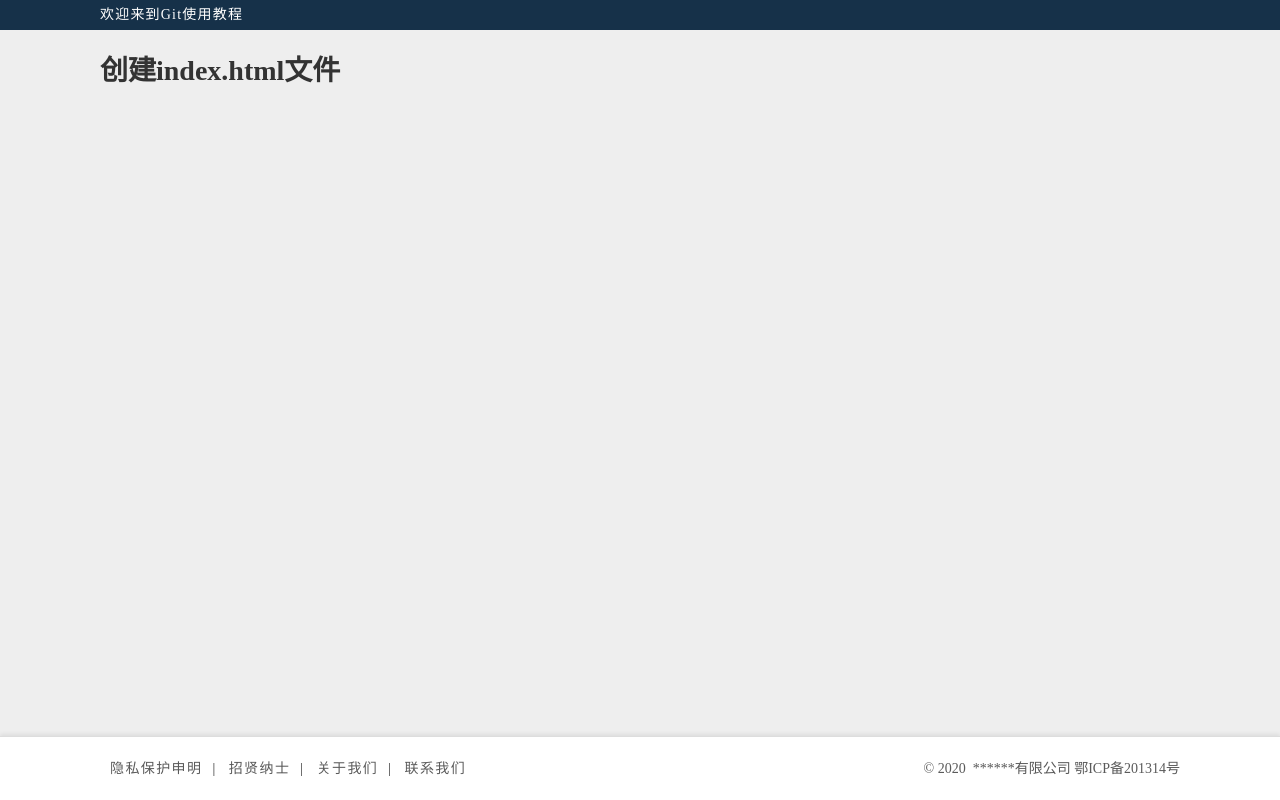
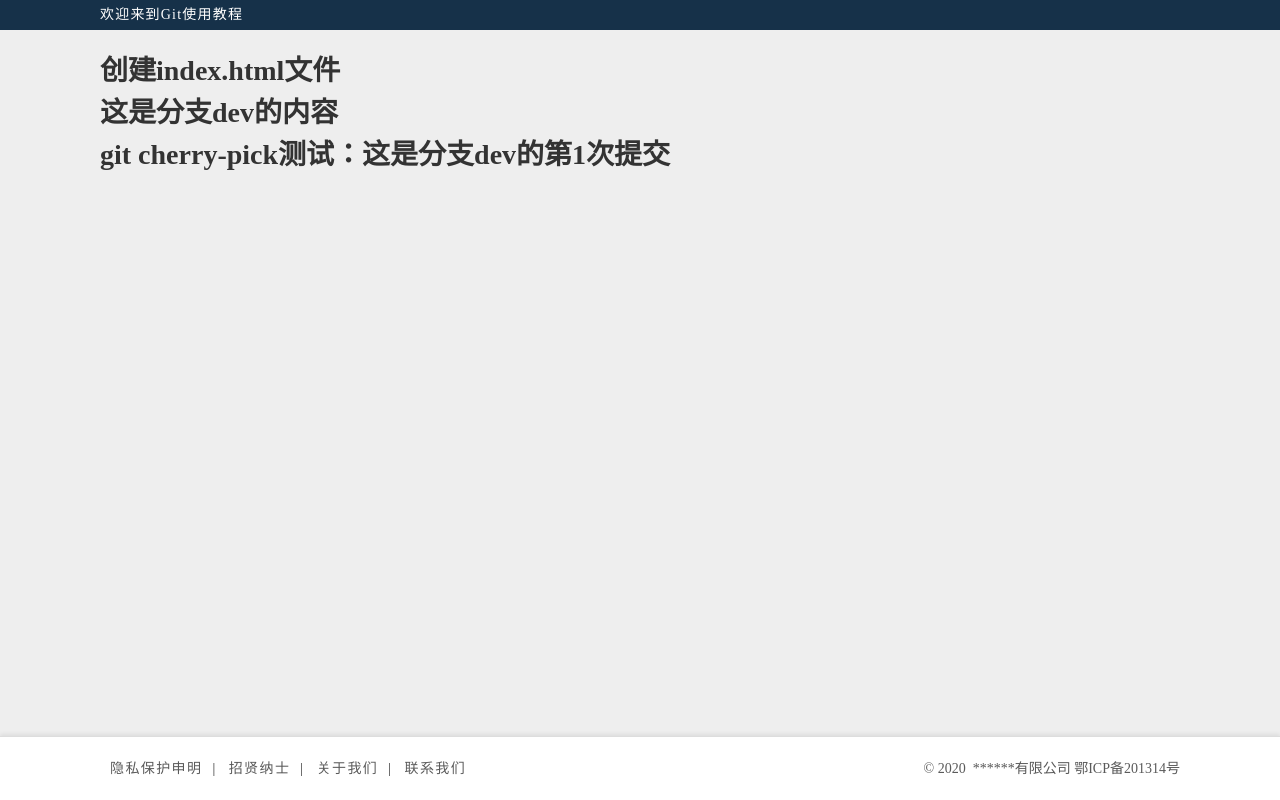
Before and after one commit to shiguang0116/git-demo, a plain HTML site: page src/index.html in a window 1280 px wide. Drawn offline with Linux system fonts and the light colour scheme.

Commit message:
创建dev分支并添加代码
git cherry-pick测试：这是第1次提交--测试'修改提交信息'功能

```diff
--- a/src/index.html
+++ b/src/index.html
@@ -15,6 +15,8 @@
 
 	<div class="w main">
         <h1>创建index.html文件</h1>
+        <h1>这是分支dev的内容</h1>
+        <h1>git cherry-pick测试：这是分支dev的第1次提交</h1>
     </div>
 
 	<footer class="footer">
```
